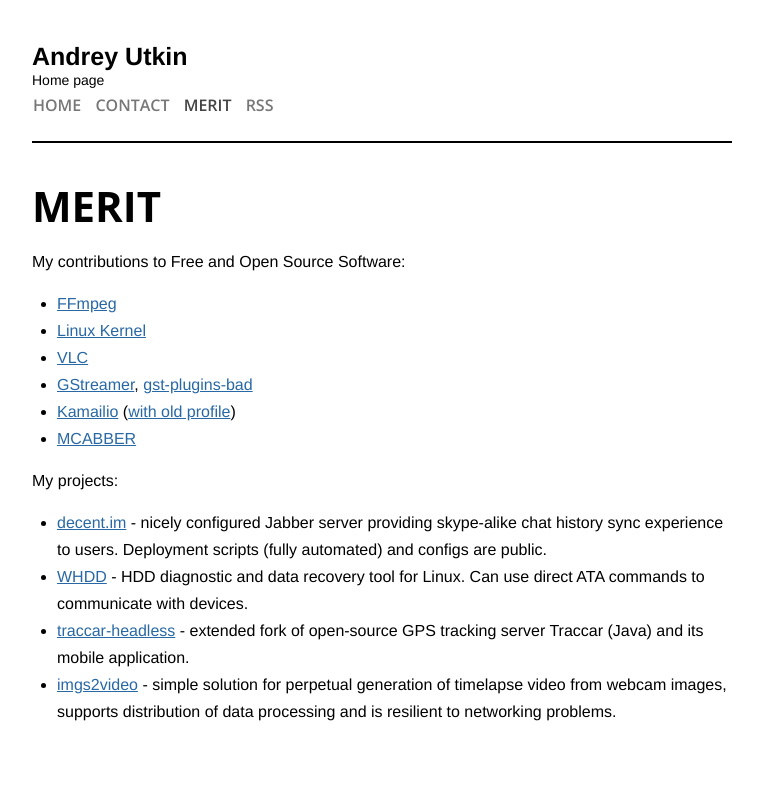
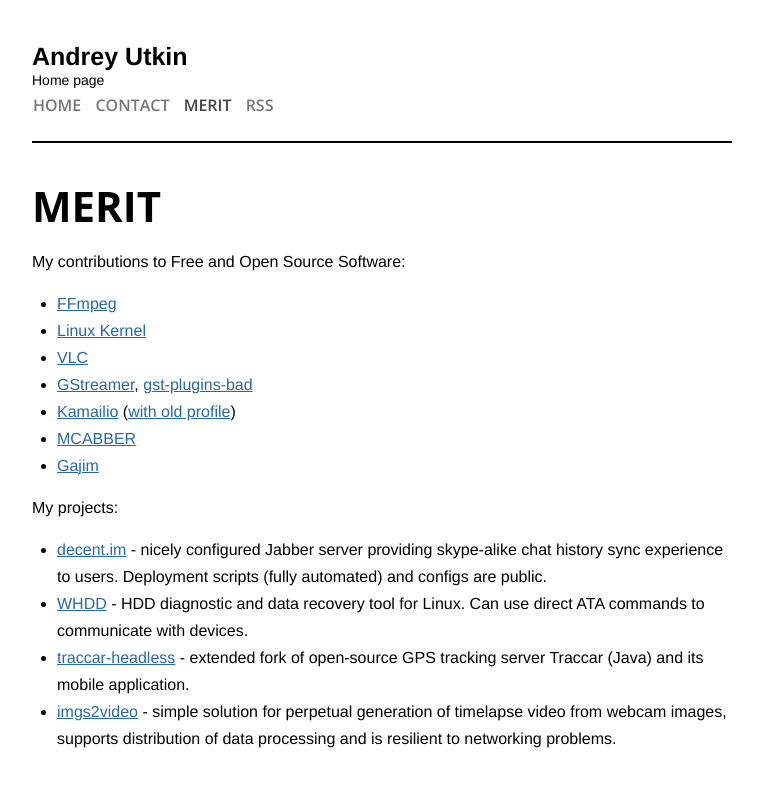
Before and after one commit to andrey-utkin/andrey-utkin.github.io, a Jekyll site: the page built from merit.md, in a window 1280 px wide. Shown: the top 787 px of the page, without its empty margins (258-1021 px from the left). Built offline with Jekyll 4.4.1, drawn with Linux system fonts in a browser that asks for light colours.

Commit message:
merit: add gajim

```diff
--- a/merit.md
+++ b/merit.md
@@ -14,6 +14,7 @@
 * [GStreamer](http://cgit.freedesktop.org/gstreamer/common/log/?qt=author&q=Andrey+Utkin), [gst-plugins-bad](http://cgit.freedesktop.org/gstreamer/gst-plugins-bad/log/?qt=author&q=Andrey+Utkin)
 * [Kamailio](https://github.com/kamailio/kamailio/commits/master?author=andrey-utkin) ([with old profile](https://github.com/kamailio/kamailio/commits/master?author=krieger-od))
 * [MCABBER](https://mcabber.com/hg/log?rev=Andrey+Utkin)
+* [Gajim](http://hg.gajim.org/gajim/log?rev=Andrey+Utkin)
 
 My projects:
 
```
